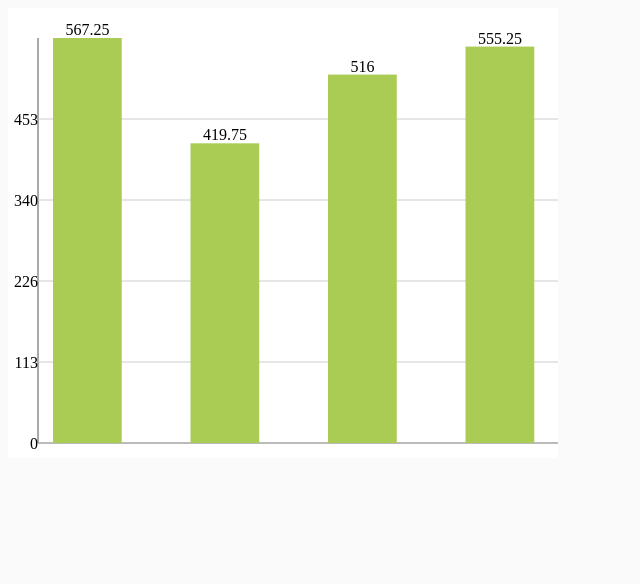
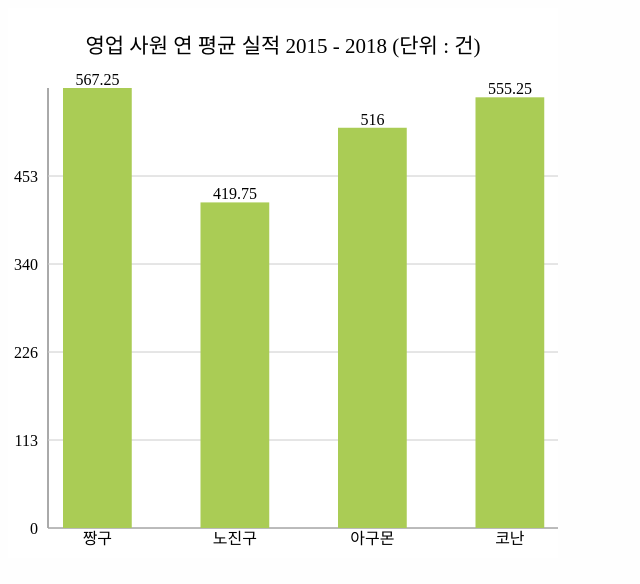
Before and after one commit to chanhee-park/VisualizationZeroToAll, a plain HTML site: page lec-03-01-bar_chart.html in a window 1280 px wide. Shown: the whole page, without its empty margins (0-640 px from the left). Drawn offline with nearby package versions, Linux system fonts and the light colour scheme.

Commit message:
edit lec 3

```diff
--- a/lec-03-01-bar_chart.html
+++ b/lec-03-01-bar_chart.html
@@ -1,17 +1,17 @@
 <!DOCTYPE html>
 <html>
 <head>
-    <title>01.02 Bar Chart </title>
+    <title>03.01.01 Bar Chart </title>
 </head>
 <body>
 <style type="text/css">
     body {
-        background: #fafafa;
+        background: #fefefe;
     }
 
     #renderer {
         width: 550px;
-        height: 450px;
+        height: 550px;
         background: #FFF
     }
 </style>
@@ -29,17 +29,27 @@
     var root = d3.select('#renderer');
 
     var totalWidth = 550;
-    var totalHeight = 450;
+    var totalHeight = 550;
 
     // 인덱스를 써주기 위한 여백도 지정해줍니다.
-    var paddingLeft = 30;
-    var paddingBottom = 15;
-    var paddingTop = 30;
+    var paddingLeft = 40;
+    var paddingBottom = 30;
+    var paddingTop = 80;
 
 
     // 그릴 곳의 넓이와 여백을 통해 그래프의 크기를 계산합니다.
     var graphWidth = totalWidth - paddingLeft;
     var graphHeight = totalHeight - paddingBottom - paddingTop;
+
+
+    // 차트의 제목을 적어줍니다.
+    root.append('text')
+        .text('영업 사원 연 평균 실적 2015 - 2018 (단위 : 건)')
+        .attr('x', totalWidth / 2)
+        .attr('y', paddingTop / 2)
+        .attr('font-size', 21)
+        .attr('text-anchor', 'middle')
+        .attr('alignment-baseline', 'middle');
 
 
     // 가로축과 세로축을 그려줍니다.
@@ -70,7 +80,7 @@
         drawHorizontalGrid(0, maximumPerformance, graphHeight + paddingTop, paddingTop, 5);
 
         // 바차트를 그립니다.
-        drawBarChart(data, 0, maximumPerformance, '평균');
+        drawBarChart(data, 0, maximumPerformance, '평균', '이름');
 
     });
 
@@ -94,7 +104,7 @@
             var valueOfGridLine = Math.floor(((endValue * i) / numOfLine) + startValue);
             root.append('text')
                 .text(valueOfGridLine)
-                .attr('x', paddingLeft)
+                .attr('x', paddingLeft - 10)
                 .attr('y', gridLineY)
                 .attr('text-anchor', 'end')
                 .attr('alignment-baseline', 'central');
@@ -111,12 +121,13 @@
         }
     }
 
-    function drawBarChart(data, min, max, feature) {
+    function drawBarChart(data, min, max, feature, indexFeature) {
         var interval = totalWidth / data.length;
         var barWidth = (totalWidth / data.length) / 2;
         var rectRatio = graphHeight / (max - min);
         for (var i = 0; i < data.length; i++) {
             var valueOfBar = data[i][feature];
+            var indexOfBar = data[i][indexFeature];
             var rectHeight = valueOfBar * rectRatio;
 
             // draw Bar
@@ -134,12 +145,16 @@
                 .attr('y', graphHeight - rectHeight + paddingTop)
                 .attr('text-anchor', 'middle')
                 .attr('alignment-baseline', 'ideographic');
+
+            console.log(indexOfBar);
+            root.append('text')
+                .text(indexOfBar)
+                .attr('x', interval * i + paddingLeft + 15 + barWidth / 2)
+                .attr('y', graphHeight + paddingTop + 5)
+                .attr('text-anchor', 'middle')
+                .attr('alignment-baseline', 'hanging');
         }
     }
-
-    // data
-    var data = [10, 12, 15, 13, 11, 9, 12];
-
 
 </script>
 </body>
```
